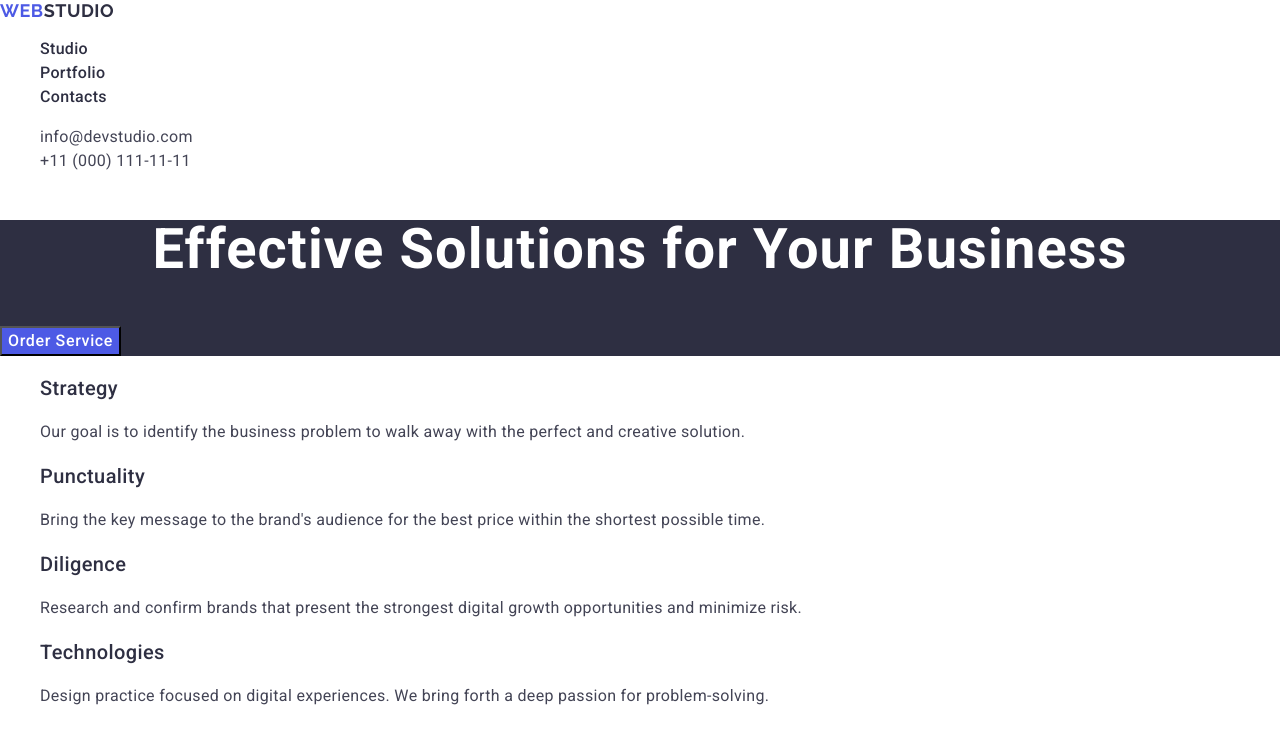
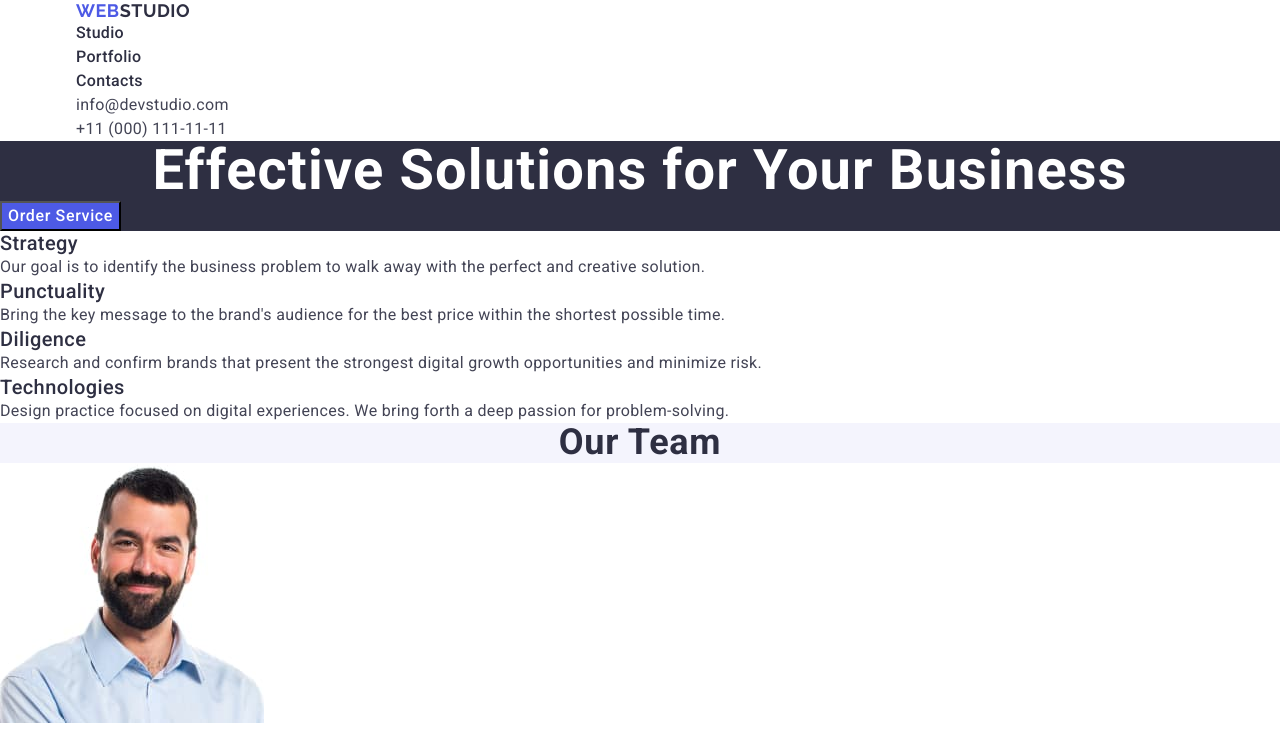
Before and after one commit to hatiko99/goit-markup-hw-03, a plain HTML site: page index.html in a window 1280 px wide. Shown: the top 731 px of the page. Drawn offline with nearby package versions, Linux system fonts and the light colour scheme.

Commit message:
update-styles.css

```diff
--- a/css/styles.css
+++ b/css/styles.css
@@ -4,8 +4,23 @@ body {
     color: #434455
 }
 
-ul {
+p,
+h1,
+h2,
+h3,
+h4,
+h5,
+h6 {
+    margin-top: 0;
+    margin-bottom: 0;
+}
+
+ul,
+ol {
     list-style-type: none;
+    margin-top: 0;
+    margin-bottom: 0;
+    padding-left: 0;
 }
 
 a {
@@ -14,6 +29,13 @@ a {
 
 button {
     cursor: pointer;
+}
+
+.container {
+    width: 1158px;
+    padding-left: 15px;
+    padding-right: 15px;
+    margin: 0 auto;
 }
 
 /* Header */
--- a/index.html
+++ b/index.html
@@ -15,7 +15,7 @@
 </head>
 
 <body>
-    <header class="header">
+    <header class="header container">
         <nav class="header-nav">
             <a class="logo-link" href="./index.html">Web<span class="logo-link-color">Studio</span></a>
             <ul class="header-menu-list">
```
